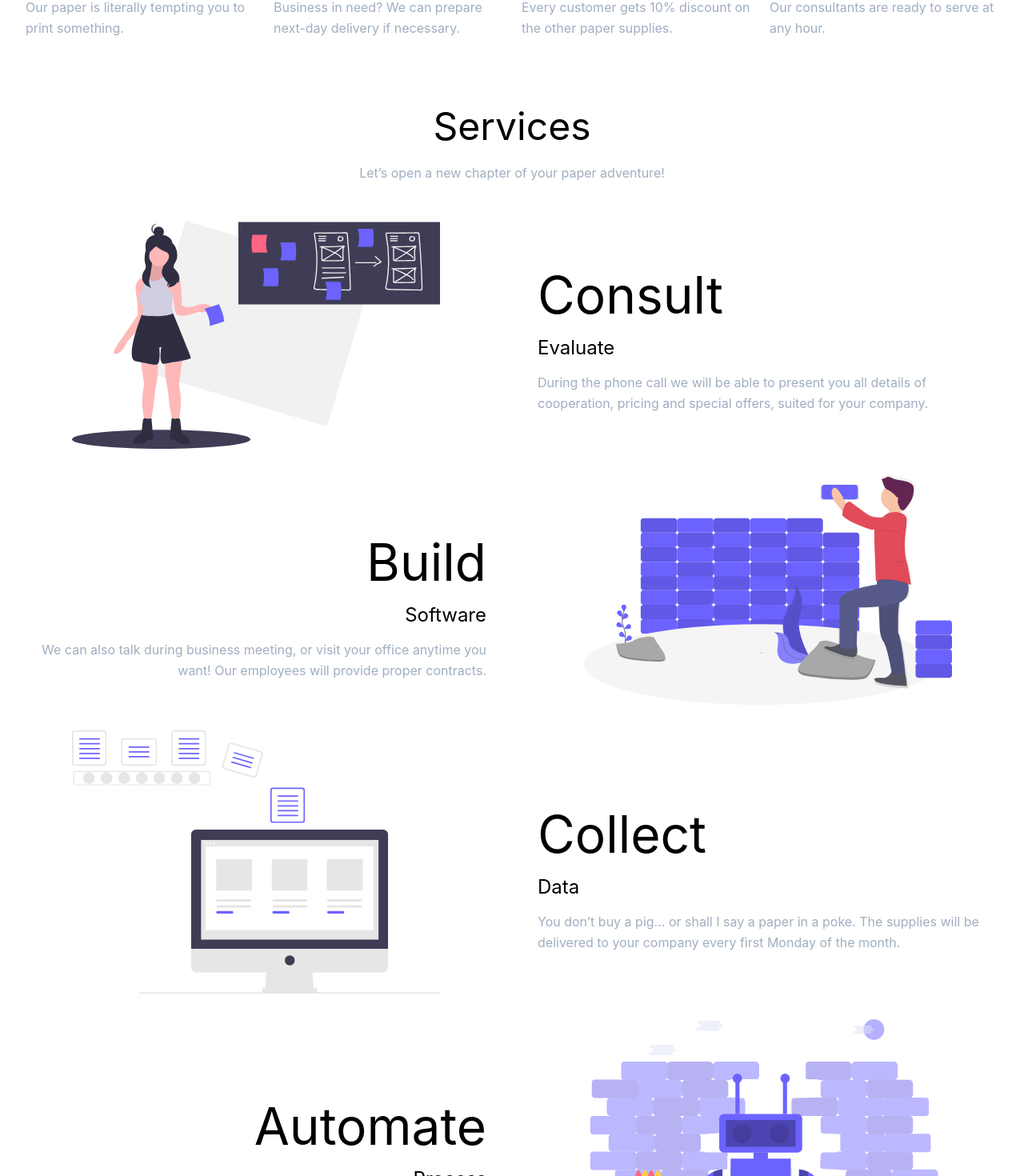
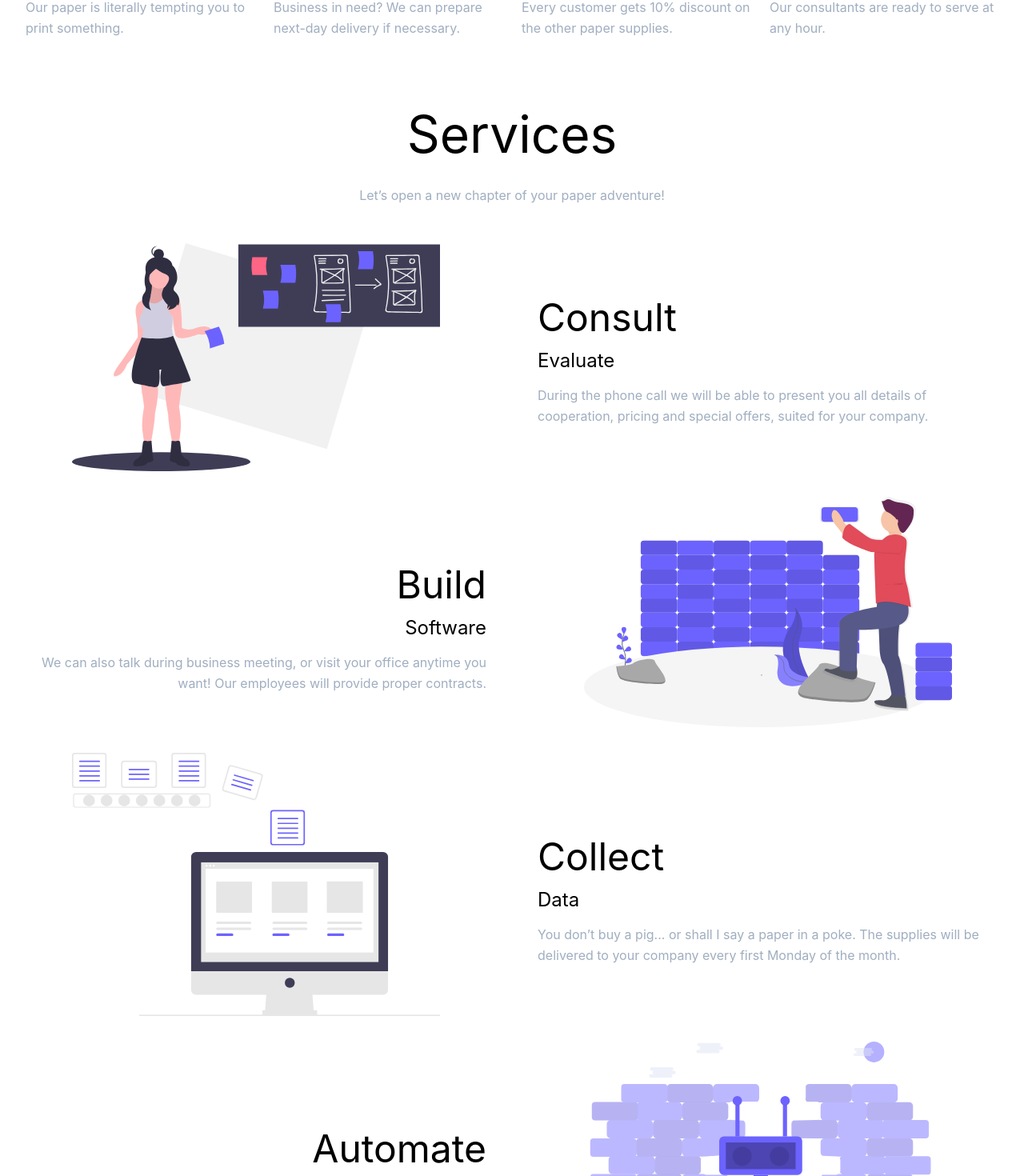
Before and after one commit to themaximehardy/phiskills-svelte, a Svelte app: page / in a window 1280 px wide. Shown: the part 578-2048 px from the top of the page at 80% size. Built offline with nearby package versions, Linux system fonts and the light colour scheme; no server answers.

Commit message:
css changed

```diff
--- a/src/components/Services.svelte
+++ b/src/components/Services.svelte
@@ -17,7 +17,7 @@
                                                  src="placeholders/pictures/sprint.svg"
                                                  alt=""></div>
             <div class="md:w-1/2 px-8 mb-8">
-                <span class="text-6xl">Consult</span>
+                <span class="text-5xl">Consult</span>
                 <h3 class="text-2xl mb-3 font-heading">Evaluate</h3>
                 <p class="text-gray-500 leading-relaxed">During the phone call
                     we will be able to present you all details of cooperation,
@@ -28,7 +28,7 @@
             <div class="md:w-1/2 px-8 mb-8 md:order-1"><img class="w-4/5
             mx-auto" src="placeholders/pictures/blocks.svg" alt=""></div>
             <div class="md:w-1/2 px-8 md:text-right">
-                <span class="text-6xl">Build</span>
+                <span class="text-5xl">Build</span>
                 <h3 class="text-2xl mb-3 font-heading">Software</h3>
                 <p class="text-gray-500 leading-relaxed">We can also talk during
                     business meeting, or visit your office anytime you want! Our
@@ -40,7 +40,7 @@
             mx-auto" src="placeholders/pictures/data_processing.svg"
                                                             alt=""></div>
             <div class="md:w-1/2 px-8">
-                <span class="text-6xl">Collect</span>
+                <span class="text-5xl">Collect</span>
                 <h3 class="text-2xl mb-3 font-heading">Data</h3>
                 <p class="text-gray-500 leading-relaxed">You don’t buy a pig...
                     or shall I say a paper in a poke. The supplies will be
@@ -53,7 +53,7 @@
                 <img class="w-4/5 mx-auto"
                      src="placeholders/pictures/ai_robot.svg" alt=""></div>
             <div class="md:w-1/2 px-8 md:text-right">
-                <span class="text-6xl">Automate</span>
+                <span class="text-5xl">Automate</span>
                 <h3 class="text-2xl mb-3 font-heading">Process</h3>
                 <p class="text-gray-500 leading-relaxed">You don’t buy a pig...
                     or shall I say a paper in a poke. The supplies will be
--- a/src/components/shared/Title.svelte
+++ b/src/components/shared/Title.svelte
@@ -7,5 +7,5 @@
 </script>
 <!--TODO: think if necessary to have an optional tagline in title-->
 <!--<span class="text-sm font-semibold">TAGLINE</span>-->
-<h2 class="text-5xl mb-4 text-center leading-tight font-heading
+<h2 class="text-6xl mb-6 text-center leading-tight font-heading
 capitalize">{title}</h2>
```
